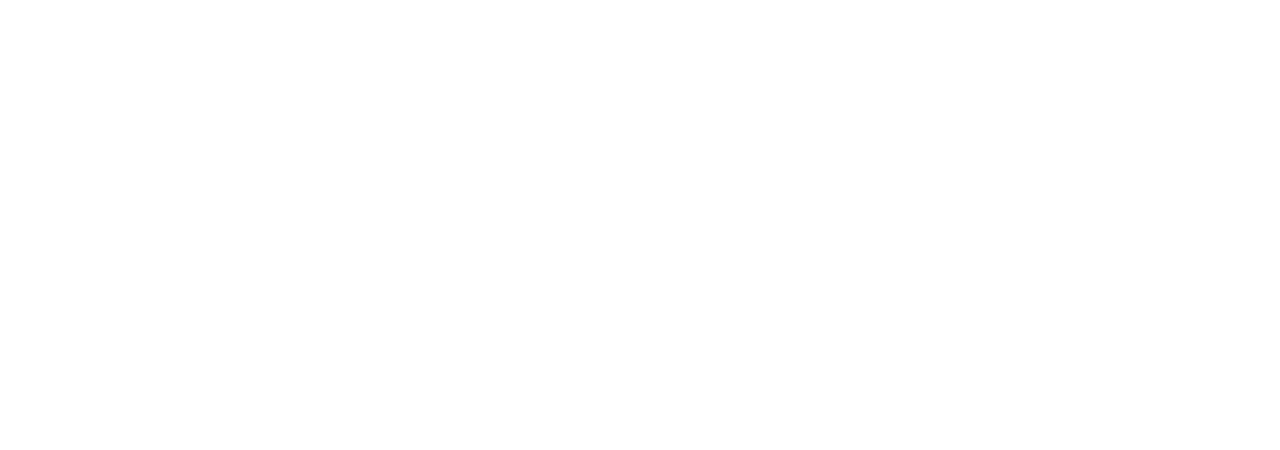
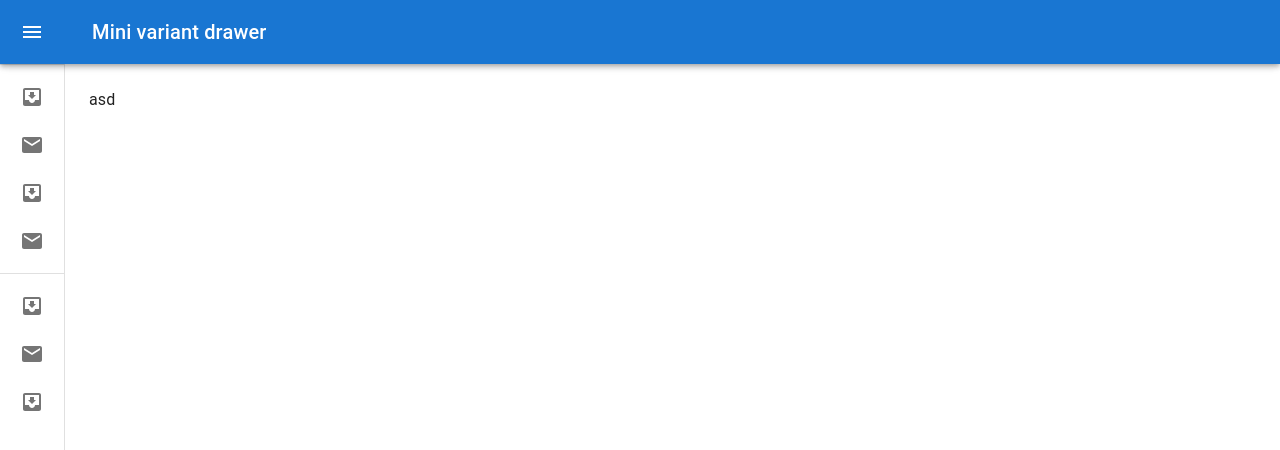
Before and after one commit to NaveenDanj/put-in-shelter, a React (Create React App) app: page /helpwanted in a window 1280 px wide. Before the commit this address had no page. Shown: the top 450 px of the page. Built offline with nearby package versions, Linux system fonts and the light colour scheme.

Commit message:
designed basic layout of the help wanted dashboard

```diff
--- a/package.json
+++ b/package.json
@@ -5,6 +5,7 @@
   "dependencies": {
     "@emotion/react": "^11.8.1",
     "@emotion/styled": "^11.8.1",
+    "@mui/icons-material": "^5.4.4",
     "@mui/material": "^5.4.4",
     "@testing-library/jest-dom": "^5.16.2",
     "@testing-library/react": "^12.1.3",
--- a/src/Components/Home/HeaderContent.js
+++ b/src/Components/Home/HeaderContent.js
@@ -23,7 +23,7 @@
 
                 <div style={{ width : '100%' , textAlign : 'center' , display : 'flex' , justifyContent : 'space-around' , alignItems : 'center' , marginTop : 15}}>
                     <Button onClick={() => handleClick() } style={{ color: "#21b6ae", border : '1px solid white' }}  variant="outlined">I WANT HELP</Button>
-                    <Button onClick={() => navigate("/serviceProvider", { replace: true }) } style={{ color: "#21b6ae", border : '1px solid white' }} variant="outlined">I WANT TO HELP</Button>
+                    <Button onClick={() => navigate("/serviceProvidersignup", { replace: true }) } style={{ color: "#21b6ae", border : '1px solid white' }} variant="outlined">I WANT TO HELP</Button>
                 </div>
 
             </div>
--- a/src/Router/index.js
+++ b/src/Router/index.js
@@ -1,5 +1,7 @@
 import { BrowserRouter, Routes, Route } from "react-router-dom";
+import HelpProviderOtherInfo from "../Views/HelpProvider/HelpProviderOtherInfo";
 import HelpProviderRegister from "../Views/HelpProvider/HelpProviderRegister";
+import HelpWantedDashboard from "../Views/HelpWantedDashboard";
 import HelpWantedOtherInfo from "../Views/HelpWantedOtherInfo";
 import HelpWantedRegister from "../Views/HelpWantedRegister";
 import Home from "../Views/Home";
@@ -11,7 +13,9 @@
             <Route index element={<Home />} />
             <Route path="helpwantsignup" element={<HelpWantedRegister />} />
             <Route path="helpwantsignupother" element={<HelpWantedOtherInfo />} />
-            <Route path="serviceProvider" element={<HelpProviderRegister />} />
+            <Route path="serviceProvidersignup" element={<HelpProviderRegister />} />
+            <Route path="serviceProvidersignupother" element={<HelpProviderOtherInfo />} />
+            <Route path="helpwanted" element={<HelpWantedDashboard />} />
             {/* <Route path="*" element={<NoPage />} />  */}
       </Routes>
     </BrowserRouter>
--- a/src/Views/HelpProvider/HelpProviderOtherInfo.js
+++ b/src/Views/HelpProvider/HelpProviderOtherInfo.js
@@ -31,8 +31,8 @@
                 <TextField
                     type={'number'}
                     id="outlined-error-helper-text"
-                    label="Peoples in your family"
-                    placeholder='Enter number of people in your family'
+                    label="Peoples you can serve"
+                    placeholder='Enter how many peoples can stay with you'
                     // helperText="Incorrect entry."
                     size="small"
                     required
@@ -54,7 +54,7 @@
                     id="outlined-error-helper-text"
                     label="Time Period (in weeks)"
                     type="number"
-                    placeholder='How much time do you want to stay'
+                    placeholder='Time period'
                     // helperText="Incorrect entry."
                     size="small"
                     width="100%"
--- /dev/null
+++ b/src/Views/HelpWantedDashboard.js
@@ -0,0 +1,183 @@
+import * as React from 'react';
+import { styled, useTheme } from '@mui/material/styles';
+import Box from '@mui/material/Box';
+import MuiDrawer from '@mui/material/Drawer';
+import MuiAppBar from '@mui/material/AppBar';
+import Toolbar from '@mui/material/Toolbar';
+import List from '@mui/material/List';
+import CssBaseline from '@mui/material/CssBaseline';
+import Typography from '@mui/material/Typography';
+import Divider from '@mui/material/Divider';
+import IconButton from '@mui/material/IconButton';
+import MenuIcon from '@mui/icons-material/Menu';
+import ChevronLeftIcon from '@mui/icons-material/ChevronLeft';
+import ChevronRightIcon from '@mui/icons-material/ChevronRight';
+import ListItemButton from '@mui/material/ListItemButton';
+import ListItemIcon from '@mui/material/ListItemIcon';
+import ListItemText from '@mui/material/ListItemText';
+import InboxIcon from '@mui/icons-material/MoveToInbox';
+import MailIcon from '@mui/icons-material/Mail';
+
+const drawerWidth = 240;
+
+const openedMixin = (theme) => ({
+  width: drawerWidth,
+  transition: theme.transitions.create('width', {
+    easing: theme.transitions.easing.sharp,
+    duration: theme.transitions.duration.enteringScreen,
+  }),
+  overflowX: 'hidden',
+});
+
+const closedMixin = (theme) => ({
+  transition: theme.transitions.create('width', {
+    easing: theme.transitions.easing.sharp,
+    duration: theme.transitions.duration.leavingScreen,
+  }),
+  overflowX: 'hidden',
+  width: `calc(${theme.spacing(7)} + 1px)`,
+  [theme.breakpoints.up('sm')]: {
+    width: `calc(${theme.spacing(8)} + 1px)`,
+  },
+});
+
+const DrawerHeader = styled('div')(({ theme }) => ({
+  display: 'flex',
+  alignItems: 'center',
+  justifyContent: 'flex-end',
+  padding: theme.spacing(0, 1),
+  // necessary for content to be below app bar
+  ...theme.mixins.toolbar,
+}));
+
+const AppBar = styled(MuiAppBar, {
+  shouldForwardProp: (prop) => prop !== 'open',
+})(({ theme, open }) => ({
+  zIndex: theme.zIndex.drawer + 1,
+  transition: theme.transitions.create(['width', 'margin'], {
+    easing: theme.transitions.easing.sharp,
+    duration: theme.transitions.duration.leavingScreen,
+  }),
+  ...(open && {
+    marginLeft: drawerWidth,
+    width: `calc(100% - ${drawerWidth}px)`,
+    transition: theme.transitions.create(['width', 'margin'], {
+      easing: theme.transitions.easing.sharp,
+      duration: theme.transitions.duration.enteringScreen,
+    }),
+  }),
+}));
+
+const Drawer = styled(MuiDrawer, { shouldForwardProp: (prop) => prop !== 'open' })(
+  ({ theme, open }) => ({
+    width: drawerWidth,
+    flexShrink: 0,
+    whiteSpace: 'nowrap',
+    boxSizing: 'border-box',
+    ...(open && {
+      ...openedMixin(theme),
+      '& .MuiDrawer-paper': openedMixin(theme),
+    }),
+    ...(!open && {
+      ...closedMixin(theme),
+      '& .MuiDrawer-paper': closedMixin(theme),
+    }),
+  }),
+);
+
+export default function HelpWantedDashboard() {
+  const theme = useTheme();
+  const [open, setOpen] = React.useState(false);
+
+  const handleDrawerOpen = () => {
+    setOpen(true);
+  };
+
+  const handleDrawerClose = () => {
+    setOpen(false);
+  };
+
+  return (
+    <Box sx={{ display: 'flex' }}>
+      <CssBaseline />
+      <AppBar position="fixed" open={open}>
+        <Toolbar>
+          <IconButton
+            color="inherit"
+            aria-label="open drawer"
+            onClick={handleDrawerOpen}
+            edge="start"
+            sx={{
+              marginRight: 5,
+              ...(open && { display: 'none' }),
+            }}
+          >
+            <MenuIcon />
+          </IconButton>
+          <Typography variant="h6" noWrap component="div">
+            Mini variant drawer
+          </Typography>
+        </Toolbar>
+      </AppBar>
+      <Drawer variant="permanent" open={open}>
+        <DrawerHeader>
+          <IconButton onClick={handleDrawerClose}>
+            {theme.direction === 'rtl' ? <ChevronRightIcon /> : <ChevronLeftIcon />}
+          </IconButton>
+        </DrawerHeader>
+        <Divider />
+        <List>
+          {['Inbox', 'Starred', 'Send email', 'Drafts'].map((text, index) => (
+            <ListItemButton
+              key={text}
+              sx={{
+                minHeight: 48,
+                justifyContent: open ? 'initial' : 'center',
+                px: 2.5,
+              }}
+            >
+              <ListItemIcon
+                sx={{
+                  minWidth: 0,
+                  mr: open ? 3 : 'auto',
+                  justifyContent: 'center',
+                }}
+              >
+                {index % 2 === 0 ? <InboxIcon /> : <MailIcon />}
+              </ListItemIcon>
+              <ListItemText primary={text} sx={{ opacity: open ? 1 : 0 }} />
+            </ListItemButton>
+          ))}
+        </List>
+        <Divider />
+        <List>
+          {['All mail', 'Trash', 'Spam'].map((text, index) => (
+            <ListItemButton
+              key={text}
+              sx={{
+                minHeight: 48,
+                justifyContent: open ? 'initial' : 'center',
+                px: 2.5,
+              }}
+            >
+              <ListItemIcon
+                sx={{
+                  minWidth: 0,
+                  mr: open ? 3 : 'auto',
+                  justifyContent: 'center',
+                }}
+              >
+                {index % 2 === 0 ? <InboxIcon /> : <MailIcon />}
+              </ListItemIcon>
+              <ListItemText primary={text} sx={{ opacity: open ? 1 : 0 }} />
+            </ListItemButton>
+          ))}
+        </List>
+      </Drawer>
+      <Box component="main" sx={{ flexGrow: 1, p: 3 }}>
+        <DrawerHeader />
+        asd
+      </Box>
+    </Box>
+  );
+}
```
Also changed, not shown: 1 other file (tests, documents, lock files or other folders).
